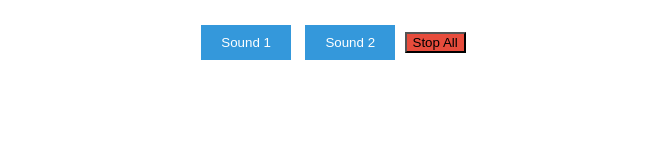
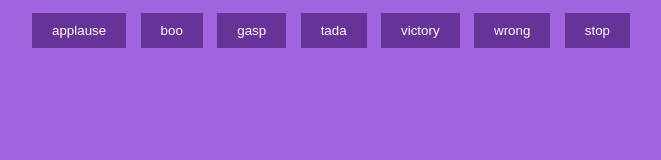
Before and after one commit to acciojob/Soundbar-Jef-king, a website: page main.html in a window 1280 px wide. Shown: the whole page, without its empty margins (309-970 px from the left). Drawn offline with Linux system fonts and the light colour scheme.

Commit message:
created a submission

```diff
--- a/main.html
+++ b/main.html
@@ -8,10 +8,13 @@
 
 <body>
 	<div id="buttons">
-        <button class="btn" onclick="playSound('sound1.mp3')">Sound 1</button>
-        <button class="btn" onclick="playSound('sound2.mp3')">Sound 2</button>
-        <!-- Add more buttons for other sounds -->
-        <button class="stop" onclick="stopAllSounds()">Stop All</button>
+        <button class="btn" id='applause' onclick="playSound('sound1.mp3')">applause</button>
+        <button class="btn" id='boo' onclick="playSound('sound2.mp3')">boo</button>
+        <button class="btn" id='gasp' onclick="playSound('sound3.mp3')">gasp</button>
+        <button class="btn" id='tada' onclick="playSound('sound4.mp3')">tada</button>
+        <button class="btn" id='victory' onclick="playSound('sound5.mp3')">victory</button>
+        <button class="btn" id='wrong' onclick="playSound('sound6.mp3')">wrong</button>
+        <button class="stop" id='stop' onclick="stopAllSounds()">stop</button>
     </div>
     <script type="text/javascript" src="./script.js">
 </script>
--- a/styles.css
+++ b/styles.css
@@ -1,23 +1,16 @@
 body {
     font-family: Arial, sans-serif;
     text-align: center;
-    margin: 0;
-    padding: 0;
+	background-color:#a164df;
 }
 
-#buttons {
-    margin-top: 20px;
-}
 
-.btn {
-    background-color: #3498db;
+
+.btn,.stop {
+    background-color: #663399;
     color: #fff;
     border: none;
     padding: 10px 20px;
     margin: 5px;
     cursor: pointer;
 }
-
-.stop {
-    background-color: #e74c3c;
-}
```
